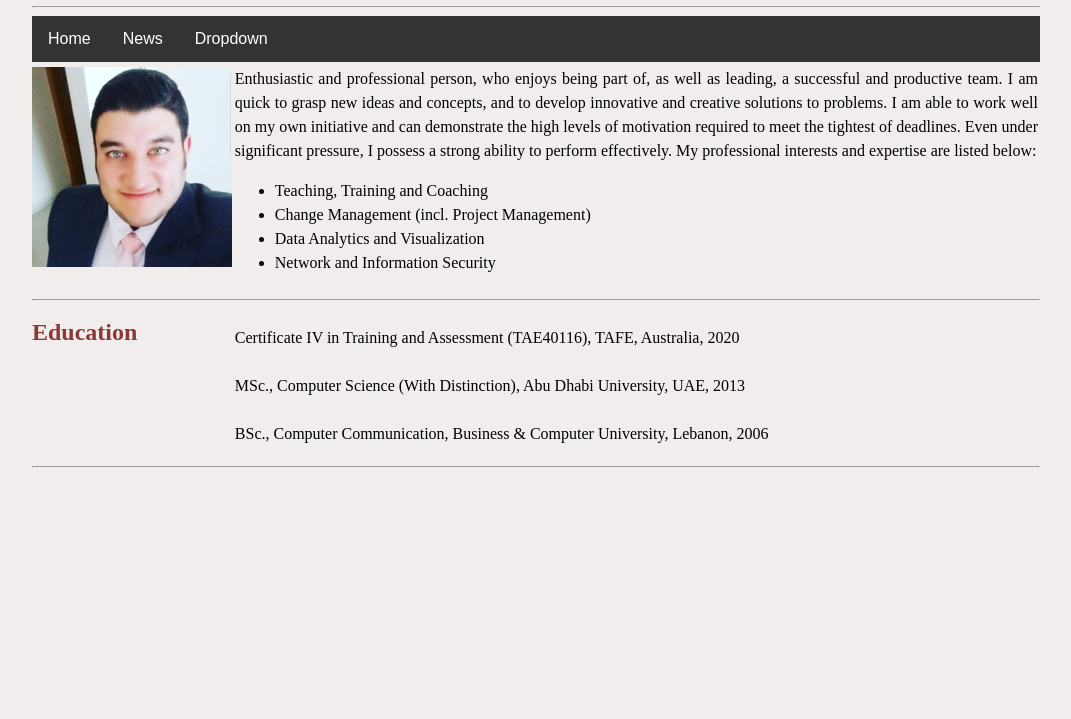
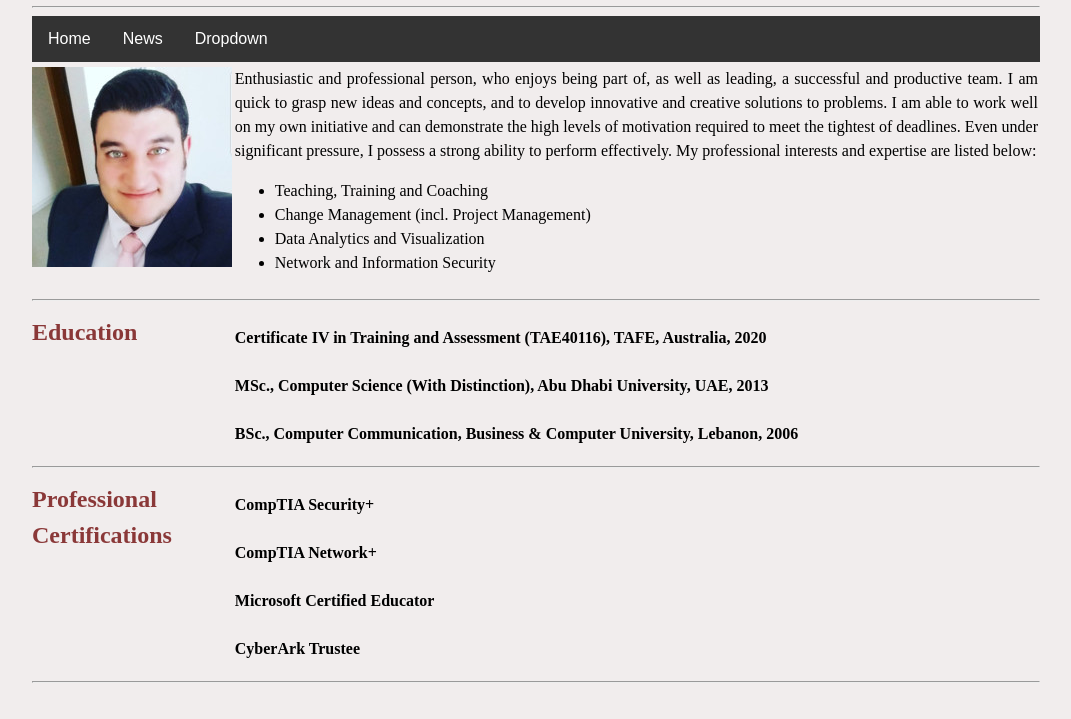
Before and after one commit to JamalDiab20/Porfolio, a plain HTML site: page index.html in a window 1280 px wide. Shown: the part 123-842 px from the top of the page, without its empty margins (104-1175 px from the left). Before the commit the page ends 800 px from the top, so only its background shows below. Drawn offline with Linux system fonts and the light colour scheme.

Commit message:
Certs section

```diff
--- a/index.html
+++ b/index.html
@@ -51,6 +51,20 @@
 
         <hr/>
 
+        <section class="container">
+          <div class="box-left"><h2 id="fontstyle">Professional Certifications</h2></div>
+          <div class="box-right">
+              <ul class="st">
+                <li>CompTIA Security+</li>
+                <li>CompTIA Network+</li>
+                <li>Microsoft Certified Educator</li>
+                <li>CyberArk Trustee</li>
+              </ul>
+          </div>
+        </section>
+
+        <hr/>
+
     </body>
 
 </html>
--- a/styles1.css
+++ b/styles1.css
@@ -7,12 +7,12 @@ body {
   }
 
 h1 {
-  font-family: 'Times New Roman', Times, serif;
   font-size: 40px;
 }
 
 ul.st{
   list-style-type: none;
+  font-weight: bold;
   margin: 0;
   padding: 0;
   line-height: 3;
```
